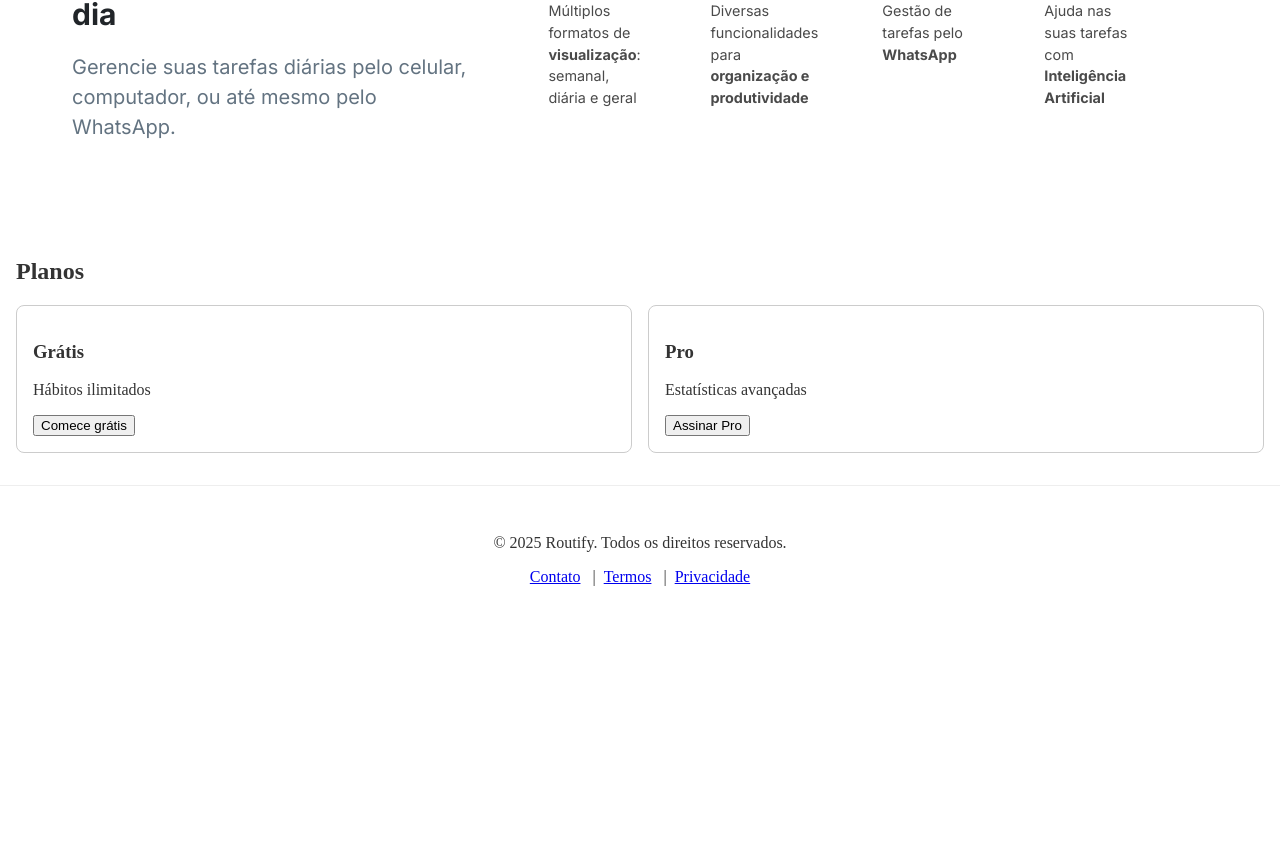
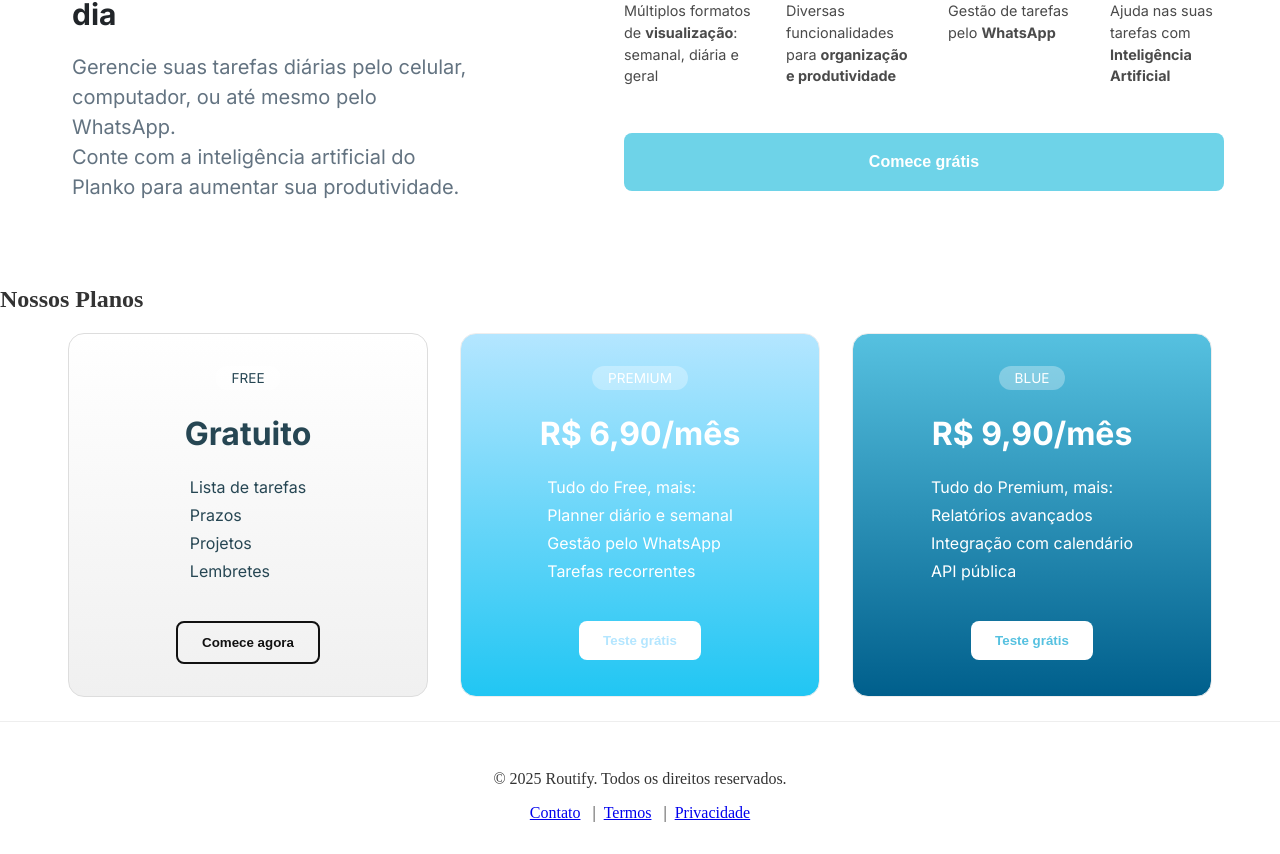
Before and after one commit to probsicke/routify, a React (Vite) app: page / in a window 1280 px wide. Shown: the part 1117-1971 px from the top of the page. Before the commit the page ends 1735 px from the top, so only its background shows below. Built offline with nearby package versions, Linux system fonts and the light colour scheme.

Commit message:
plan section

```diff
--- a/src/components/CreateTaskModal/CreateTaskModal.tsx
+++ b/src/components/CreateTaskModal/CreateTaskModal.tsx
@@ -139,7 +139,7 @@ export function CreateTaskModal({ isOpen, onClose, onSave }: CreateTaskModalProp
                   checked={type === 'Lembrete'}
                   onChange={() => setType('Lembrete')}
                 />
-                Lembrete (card menor no topo da lista)
+                Lembrete
               </label>
             </fieldset>
           </div>
@@ -180,7 +180,7 @@ export function CreateTaskModal({ isOpen, onClose, onSave }: CreateTaskModalProp
         </div>
 
         <footer className="modal-footer">
-          <button onClick={handleSave}>Cria tarefa</button>
+          <button onClick={handleSave}>Criar tarefa</button>
         </footer>
       </div>
     </div>
--- a/src/components/Features/FeatureSection.css
+++ b/src/components/Features/FeatureSection.css
@@ -35,7 +35,7 @@
 
 .feature-right {
   display: flex;
-  justify-content: center;
+  flex-direction: column;
   align-items: flex-start;
 }
 .feature-list {
@@ -80,5 +80,26 @@
   font-size: 0.9rem;
   color: #4A4A4A;
   line-height: 1.5;
-  margin-right: 2rem;
 }
+
+.btn-start {
+  width: 100%;
+  max-width: 600px;
+  padding: 1.25rem 0;
+  background-color: var(--color-blue-aqua);
+  color: #fff;
+  font-size: 1rem;
+  font-weight: 600;
+  border: none;
+  border-radius: 8px;
+  text-align: center;
+  cursor: pointer;
+  transition: opacity 0.5s ease, transform 0.3s ease;
+  margin-top: 2rem;
+}
+
+.btn-start:hover,
+.btn-start:active {
+  opacity: 0;
+  transform: scale(1.05);
+}
--- a/src/components/Features/FeatureSection.tsx
+++ b/src/components/Features/FeatureSection.tsx
@@ -11,6 +11,7 @@ export const FeatureSection: React.FC = () => (
         <br></br>
         <p>
           Gerencie suas tarefas diárias pelo celular, computador, ou até mesmo pelo WhatsApp.</p>
+          <p>Conte com a inteligência artificial do Planko para aumentar sua produtividade.</p>
       </div>
 
       <div className="feature-right">
@@ -54,7 +55,7 @@ export const FeatureSection: React.FC = () => (
           </div>
         </div>
         <button className="btn-start">
-          Comece grátis →
+          Comece grátis
         </button>
       </div>
     </div>
--- /dev/null
+++ b/src/components/PlanSection/PlanSection.css
@@ -0,0 +1,99 @@
+.plans-container {
+  font-family: 'Inter', sans-serif;
+  display: flex;
+  gap: 2rem;
+  justify-content: center;
+  flex-wrap: wrap;
+}
+
+.plan-card {
+  flex: 1;
+  min-width: 280px;
+  max-width: 360px;
+  border-radius: 16px;
+  padding: 2rem;
+  position: relative;
+  overflow: hidden;
+  color: #fff;
+  display: flex;
+  flex-direction: column;
+  align-items: center;
+  text-align: center;
+}
+
+.plan-card--white {
+  background: linear-gradient(180deg, #fff 0%,  #f0f0f0  100%);
+  color: #264653;
+  border: 1px solid #ddd;
+}
+.plan-card--white .plan-btn--outline {
+  border: 2px solid  #111;
+  color:  #111;
+  background: transparent;
+}
+
+.plan-card--green {
+  background: linear-gradient(180deg, #b4e6ff 0%,  #21c6f3  100%);
+}
+.plan-card--green .plan-btn--solid {
+  background: #fff;
+  color: #b4e6ff
+}
+
+.plan-card--blue {
+  background: linear-gradient(180deg, #56C1E0 0%, #005F8C 100%);
+}
+.plan-card--blue .plan-btn--solid {
+  background: #fff;
+  color: #56C1E0;
+}
+
+.plan-tag {
+  font-family: 'Inter', sans-serif;
+  background: rgba(255,255,255,0.3);
+  padding: 0.25rem 1rem;
+  border-radius: 100px;
+  font-size: 0.85rem;
+  margin-bottom: 1rem;
+  text-transform: uppercase;
+}
+.plan-price {
+  font-size: 2rem;
+  font-weight: 700;
+  margin: 0.5rem 0 1rem;
+}
+.plan-features {
+  list-style: none;
+  padding: 0;
+  margin: 0 0 2rem;
+  text-align: left;
+  color: inherit;
+}
+.plan-features li {
+  margin: 0.5rem 0;
+}
+.plan-btn {
+  padding: 0.75rem 1.5rem;
+  border-radius: 8px;
+  font-weight: 600;
+  cursor: pointer;
+  transition: opacity 0.3s, transform 0.2s;
+}
+.plan-btn--solid {
+  border: none;
+}
+.plan-btn--outline {
+  background: transparent;
+  border-style: solid;
+  border-width: 2px;
+}
+.plan-btn:hover {
+  opacity: 0.9;
+  transform: translateY(-2px);
+}
+
+.plan-text h2 {
+font-family: 'Inter', sans-serif;
+font-size: 30px;
+text-align: center;
+}
--- /dev/null
+++ b/src/components/PlanSection/PlanSection.tsx
@@ -0,0 +1,47 @@
+import React from 'react'
+import './PlanSection.css'
+
+export const PlanSection: React.FC = () => (
+  <section className="plans-section">
+    <h2>Nossos Planos</h2>
+    <div className="plans-container">
+
+      <div className="plan-card plan-card--white">
+        <div className="plan-tag">Free</div>
+        <p className="plan-price">Gratuito</p>
+        <ul className="plan-features">
+          <li>Lista de tarefas</li>
+          <li>Prazos</li>
+          <li>Projetos</li>
+          <li>Lembretes</li>
+        </ul>
+        <button className="plan-btn plan-btn--outline">Comece agora</button>
+      </div>
+
+      <div className="plan-card plan-card--green">
+        <div className="plan-tag">Premium</div>
+        <p className="plan-price">R$ 6,90/mês</p>
+        <ul className="plan-features">
+          <li>Tudo do Free, mais:</li>
+          <li>Planner diário e semanal</li>
+          <li>Gestão pelo WhatsApp</li>
+          <li>Tarefas recorrentes</li>
+        </ul>
+        <button className="plan-btn plan-btn--solid">Teste grátis</button>
+      </div>
+
+      <div className="plan-card plan-card--blue">
+        <div className="plan-tag">Blue</div>
+        <p className="plan-price">R$ 9,90/mês</p>
+        <ul className="plan-features">
+          <li>Tudo do Premium, mais:</li>
+          <li>Relatórios avançados</li>
+          <li>Integração com calendário</li>
+          <li>API pública</li>
+        </ul>
+        <button className="plan-btn plan-btn--solid">Teste grátis</button>
+      </div>
+
+    </div>
+  </section>
+)
--- a/src/components/Pricing/Pricing.tsx
+++ /dev/null
@@ -1,19 +0,0 @@
-import React from 'react';
-
-export const Pricing: React.FC = () => (
-  <section id="planos" style={{ padding: '2rem 1rem' }}>
-    <h2>Planos</h2>
-    <div style={{ display: 'flex', gap: '1rem', flexWrap: 'wrap' }}>
-      <div style={{ flex: 1, padding: '1rem', border: '1px solid #ccc', borderRadius: 8 }}>
-        <h3>Grátis</h3>
-        <p>Hábitos ilimitados</p>
-        <button>Comece grátis</button>
-      </div>
-      <div style={{ flex: 1, padding: '1rem', border: '1px solid #ccc', borderRadius: 8 }}>
-        <h3>Pro</h3>
-        <p>Estatísticas avançadas</p>
-        <button>Assinar Pro</button>
-      </div>
-    </div>
-  </section>
-);
--- a/src/pages/ForgotPassword/ForgotPassword.module.css
+++ b/src/pages/ForgotPassword/ForgotPassword.module.css
@@ -24,6 +24,7 @@
 }
 
 .card {
+  font-family: 'Inter', sans-serif;
   position: relative;
   background: var(--color-white);
   max-width: 400px;
--- a/src/pages/Home.tsx
+++ b/src/pages/Home.tsx
@@ -1,7 +1,7 @@
 import Hero from '../components/Hero/Hero'
 import Frame from '../components/Frame/Frame'
 import { FeatureSection } from '../components/Features/FeatureSection';
-import { Pricing } from '../components/Pricing/Pricing'
+import { PlanSection } from '../components/PlanSection/PlanSection'
 import { Footer } from '../components/Footer/Footer'
 
 export const Home: React.FC = () => (
@@ -9,7 +9,7 @@ export const Home: React.FC = () => (
     <Hero />
     <Frame src="/public/weekview.png" />
     <FeatureSection />
-    <Pricing />
+    <PlanSection />
     <Footer />
   </>
 )
```
